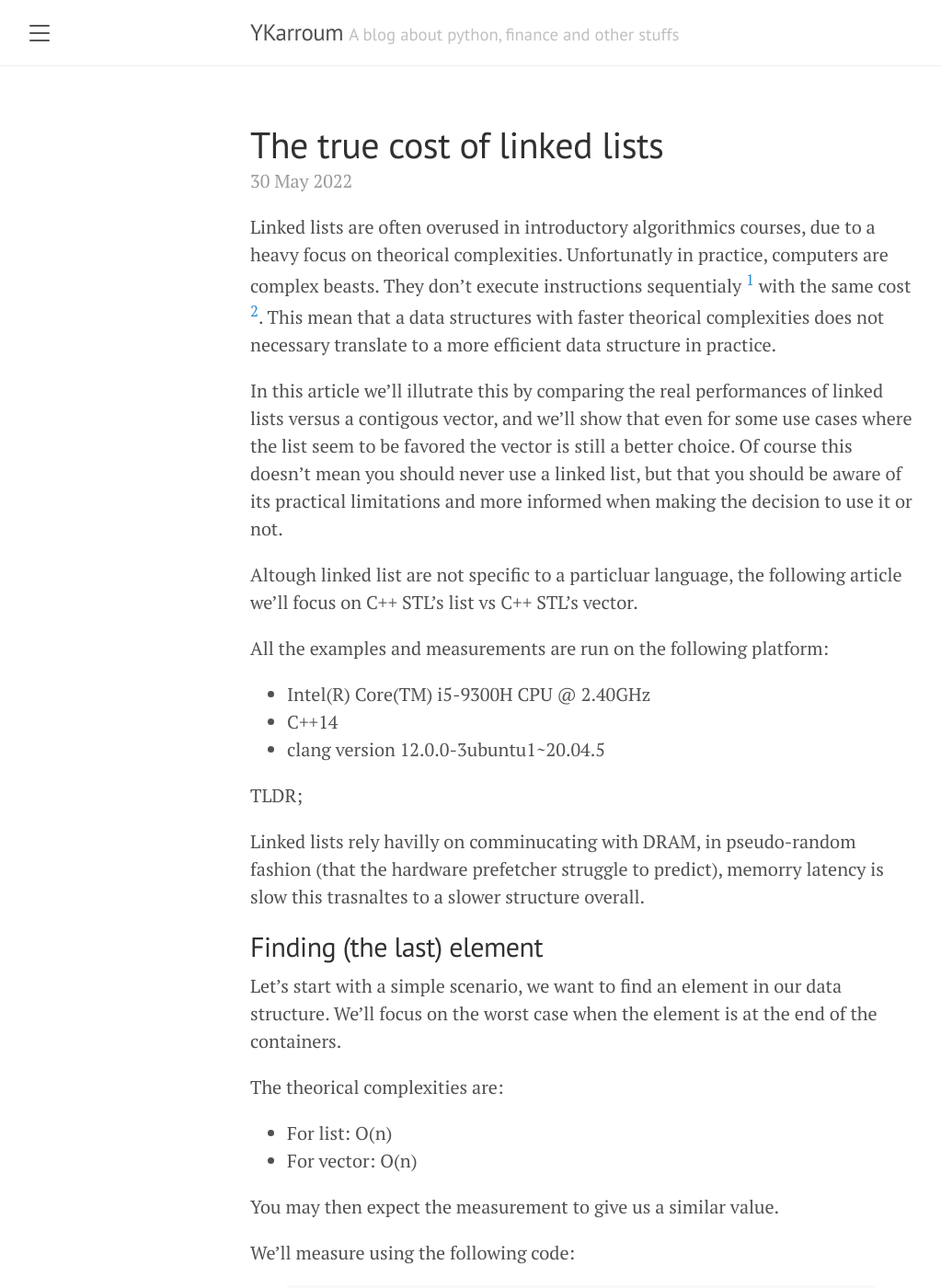
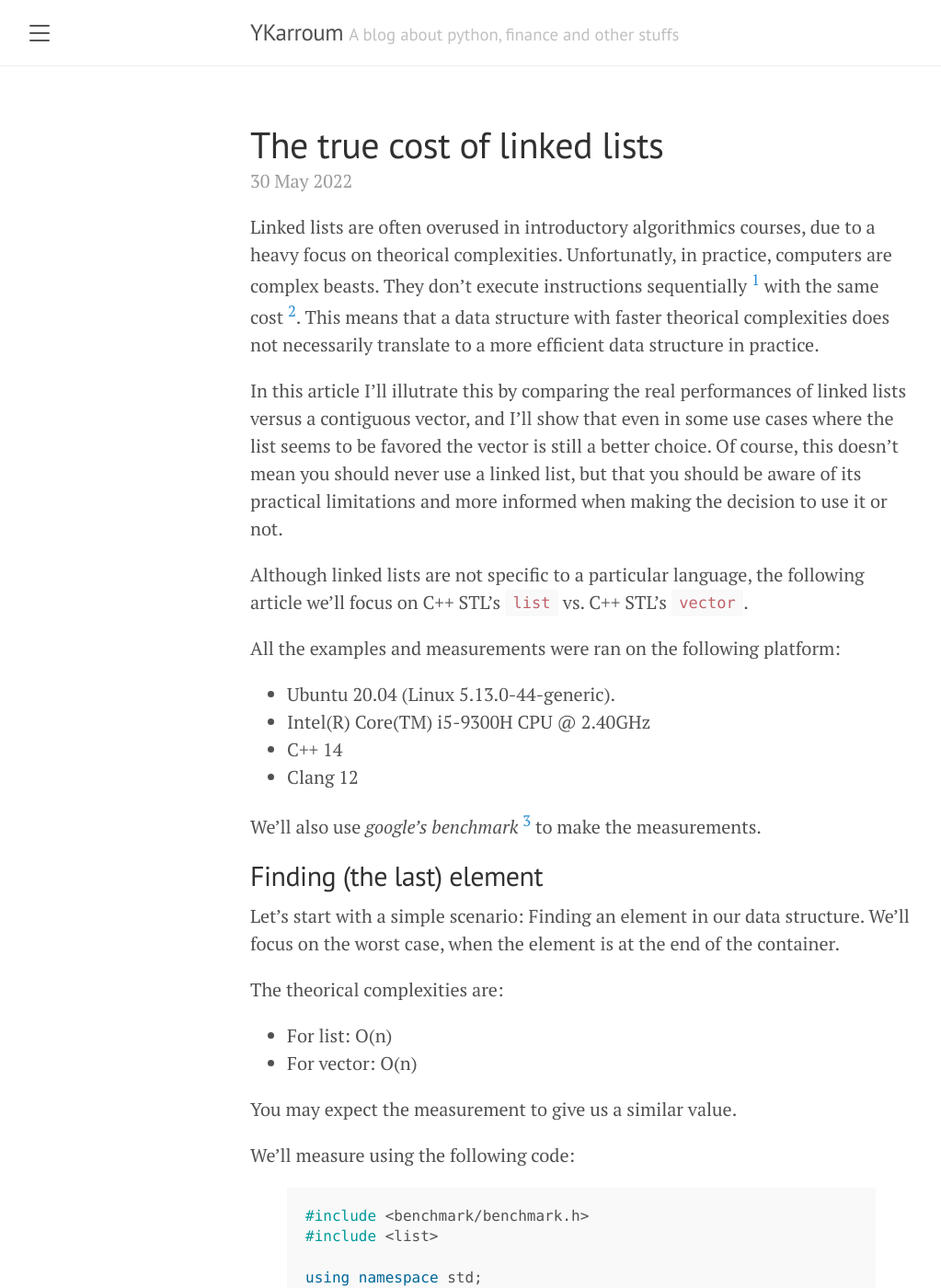
Before and after one commit to ukarroum/ykarroum-blog, a Jekyll site: the page built from blog/_posts/2022-05-30-true-cost-list.md, in a window 1280 px wide and 1400 px high. Shown: the whole window at 92% size, without its empty margins (8-1031 px from the left). Built offline with Jekyll 4.4.1, drawn with Linux system fonts in a browser that asks for light colours; some of the changed text lies outside the part shown.

Commit message:
list article: fixed typos

```diff
--- a/blog/_posts/2022-05-30-true-cost-list.md
+++ b/blog/_posts/2022-05-30-true-cost-list.md
@@ -3,33 +3,32 @@ layout: post
 title: 'The true cost of linked lists'
 ---
 
-Linked lists are often overused in introductory algorithmics courses, due to a heavy focus on theorical complexities. Unfortunatly in practice, computers are complex beasts. They don't execute instructions sequentialy [^1] with the same cost [^2]. This mean that a data structures with faster theorical complexities does not necessary translate to a more efficient data structure in practice.
+Linked lists are often overused in introductory algorithmics courses, due to a heavy focus on theorical complexities. Unfortunatly, in practice, computers are complex beasts. They don't execute instructions sequentially [^1] with the same cost [^2]. This means that a data structure with faster theorical complexities does not necessarily translate to a more efficient data structure in practice.
 
-In this article we'll illutrate this by comparing the real performances of linked lists versus a contigous vector, and we'll show that even for some use cases where the list seem to be favored the vector is still a better choice. Of course this doesn't mean you should never use a linked list, but that you should be aware of its practical limitations and more informed when making the decision to use it or not.
+In this article I'll illutrate this by comparing the real performances of linked lists versus a contiguous vector, and I'll show that even in some use cases where the list seems to be favored the vector is still a better choice. Of course, this doesn't mean you should never use a linked list, but that you should be aware of its practical limitations and more informed when making the decision to use it or not.
 
-Altough linked list are not specific to a particluar language, the following article we'll focus on C++ STL's list vs C++ STL's vector.
+Although linked lists are not specific to a particular language, the following article we'll focus on C++ STL's `list` vs. C++ STL's `vector`.
 
-All the examples and measurements are run on the following platform:
+All the examples and measurements were ran on the following platform:
 
+* Ubuntu 20.04 (Linux 5.13.0-44-generic).
 * Intel(R) Core(TM) i5-9300H CPU @ 2.40GHz
-* C++14
-* clang version 12.0.0-3ubuntu1~20.04.5
+* C++ 14
+* Clang 12
 
-TLDR;
-
-Linked lists rely havilly on comminucating with DRAM, in pseudo-random fashion (that the hardware prefetcher struggle to predict), memorry latency is slow this trasnaltes to a slower structure overall.
+We'll also use _google's benchmark_ [^5] to make the measurements.
 
 Finding (the last) element
 --------------------------
 
-Let's start with a simple scenario, we want to find an element in our data structure. We'll focus on the worst case when the element is at the end of the containers.
+Let's start with a simple scenario: Finding an element in our data structure. We'll focus on the worst case, when the element is at the end of the container.
 
 The theorical complexities are:
 
 * For list: O(n)
 * For vector: O(n)
 
-You may then expect the measurement to give us a similar value.
+You may expect the measurement to give us a similar value.
 
 We'll measure using the following code:
 
@@ -115,16 +114,16 @@ BM_VectorFind/8192      43581 ns        43578 ns        16272
 
 {% endhighlight %}
 
-Suprisignly enough, the vector version is almost 90 times faster than the list version for 8K.
+Surprisingly enough, the vector version is almost 90 times faster than the list version for 8K.
 
-How can we explain this big difference ?
+How can we explain this big difference?
 
 Let me introduce _spatial locality_ and _cache_.
 
 Caches and locality
 -------------------
 
-When you run a program (like our benchmarking example), you usually communicate (a lot) with the main memorry. Altough computer cpus speed has improved a lot in the recent years, memory latencies did not. A typical memorry access has a 100 ns latency [^3]. To improve overall performances, all modern cpus now have multiple levels of caches. The cache is a blazingly fast, but very small, memorry. On intel's cpus you usually have 3 levels of cache (L1 -> L3), L1 being the fastest and smallest, and L3 (also commonly called LLC) being the slowest and biggest.
+When you run a program (like our benchmarking example), you usually communicate (a lot) with the main memory. Although computers CPUs speed has improved a lot in the recent years, memory latencies did not. A typical memory access has a 100 ns latency [^3]. To improve overall performances, all modern CPUs now have multiple levels of caches. The cache is a blazingly fast, but very small, memory. On intel's cpus you usually have 3 levels of cache (L1 -> L3), L1 being the fastest and smallest, and L3 (also commonly called LLC) being the slowest and biggest.
 
 According to [^3], the latencies are:
 
@@ -132,7 +131,7 @@ According to [^3], the latencies are:
 * L2: 7 ns.
 * Main Memorry (DRAM): 100 ns.
 
-To show the caches size in your computer you can use:
+To show the cache's size for your computer, you can use:
 
 {% highlight bash %}
 
@@ -146,36 +145,36 @@ L3 cache:                        8 MiB
 
 You can see that I have two types of L1 cache: _L1d_ for _data_ and _L1i_ for _instructions_.
 
-To decide which data to keep in the cache, the cpu will use what we call _locality_. We have two types of locality: _spatial_ and _temporal_.
+The CPU will keep data based on _locality_. We have two types of locality: _spatial_ and _temporal_.
 
-_Spatial locality_ means that when you access a particular adress in memorry, you'll probably need the content of the adresses close to it.
+_Spatial locality_: When you access an address in memory, you'll probably need the content of the addresses closest to it.
 
-_Temporal locality_ means that when you access a particular adress in memorry, you'll probably need the same value in the near future.
+_Temporal locality_: When you access an address in memory, you'll probably need the same value in the near future.
 
 But what does any of this have with our initial problem ?
 
-Well the memorry layout of the vector heavily benefit from the spatial locality, this is what happens in our benchmarking example:
+Well the memory layout of the vector heavily benefit from the spatial locality, this is what happens in our benchmarking example:
 
-* Retrieve the first element content from memorry (cost ~100 ns).
-* The cpu expect you to use the near adresses contents, he'll then retrieve a whole cache line from memorry (64 bytes, or 16 ints on my computer).
-* The next teration we try to access the content of the second element, since the values are contigous in memorry the value is in cache (cost ~7ns).
+* We Retrieve the first element value from memory (cost ~100 ns).
+* The CPU expects us to use the near addresses' contents, he'll then retrieve a whole cache line from memory (64 bytes, or 16 ints on my computer).
+* The next iteration, we try to access the content of the second element, since the values are contiguous in memory the value is in cache (cost ~7ns).
 
 For the linked list, things are a little different:
 
-* Retrieve the first element content from memorry (cost ~100 ns).
-* The cpu expect you to use the near adresses contents, he'll then retrieve a whole cache line from memorry (again 64 bytes).
-* Then you fetch the next pointer, and the next adress is not necessarly the one next to the last one (cost 7ns to 100ns, in practice probably 100ns).
+* We Retrieve the first element content from memory (cost ~100 ns).
+* The CPU expects us to use the near addresses' contents, he'll then retrieve a whole cache line from memory (again 64 bytes).
+* Then we fetch the next pointer, the next address is not necessarily the one next to the last one (cost 7ns to 100ns, in practice probably 100ns).
 
 This is why I added the `tmp_list`, inserting all the elements at once will just put all the elements next to each other, which is not a realistic scenario.
 
-When the cpu have to fetch from main memorry instead of cache, we say that the cpu did a _cache miss_.
+When the CPU has to fetch from main memory instead of the cache, we say that the CPU did a _cache miss_.
 
 Counting cache misses
 ---------------------
 
-We can count the number of cache misses using `jevents` of `pmu_tools` [^4].
+We can count the number of cache misses using `jevents` from `pmu_tools` [^4].
 
-I'll explain how the PMC/PMU work in a future article. For now you just need to understand that the cpu have a bunch of "counters" that we can use to count specific events, in our case the cache misses event.
+I'll explain in a future article how the PMU/PMC works. For now you just need to understand that the CPU has a bunch of "counters" that we can use to count specific events, in our case the cache misses event.
 
 We can use the following code:
 
@@ -224,14 +223,14 @@ BM_VectorFind/8192      45021 ns         15576        1.29173
 {% endhighlight %}
 
 You may find it odd that we have less than one cache miss for some rows, I mean we should at least need to access DRAM once right ?
-This is due to having a lot of iterations in google benchmarks, first iterations will put the data in cache (precisly L2 and L3 that are big enough to keep it) and latter iterations will just use those low level caches. We can remove this effect by increasing the number of elements inserted in `tmp_list`.
+This is due google benchmarks running multiple iterations, first iteration will put the data in cache (precisly L2 and L3 that are big enough to keep it) and latter iterations will just use those low level caches. We can remove this effect by increasing the number of elements inserted in `tmp_list`.
 
 As you can see for 8K we make, in average 941 cache misses.
 
-A linked list on contigous memorry
+A linked list on contiguous memorry
 ---------------------------
 
-We can now remove the `tmp_list` to have a more "cache friendly" linked list:
+We can now remove the `tmp_list` to have a linked list on contiguous memory, although in practice you'll rarely use a list for a similar use case:
 
 {% highlight cpp %}
 #include <benchmark/benchmark.h>
@@ -307,7 +306,7 @@ BM_VectorFind/8192      44067 ns        44072 ns        16161
 
 The _vector_ version is _only_ 7 times faster.
 
-This can be explained by the size of the list node (32 bytes), a cache line can only hold 2 nodes while it can hold 16 integers.
+The remaining difference can be explained by the size of the list node (32 bytes), a cache line can only hold 2 nodes while it can hold 16 integers.
 
 We can count the number of cache misses:
 
@@ -446,17 +445,17 @@ BM_VectorInsert/8192/8192    5907307 ns      5906365 ns          113
 
 {% endhighlight %}
 
-As you can see the _vectot_ is still faster on a lot of sizes, the _list_ data structures only become faster when we start inserting 4k elements !
-Why ? Well each time we insert we pay a malloc, and _malloc_ can be really costy.
+As you can see the _vector_ is still faster on a lot of sizes, the _list_ data structures only become faster when we start inserting 4k elements!
+Why? Well each time we insert we pay a malloc, and _malloc_ can be really costly.
 
-In college we tend to focus on the cost of moving the whole vector just to insert one element, but in practice (unless you're doing it too often), the _mallocs_ cost will still be greater.
+People tend to focus on the cost of moving the whole vector just to insert one element, but in practice (unless you're doing it too often), the _mallocs_ cost will still be greater.
 
 Conclution
 ----------
 
-Should we then stop using linked lists ? No, there are use cases where list will outperform a vector (as we saw earlier if you have a loot of insertions), but the point of this article is to show that we need to be more careful and informed before using it, and one single insert in the middle of the list don't justify the cost. It's important to measure and to understand that theorical model we use don't take into considerations things like cache costs and mallocs costs.
+Should we then stop using linked lists? No, there are still use cases where _list_ will outperform a vector (as we saw earlier if you have a lot of insertions), but the point of this article is to show that we need to be more careful and informed before committing to using it, and one single insert in the middle of the list doesn't justify the cost. It's important to measure and to understand that theoretical model may not take into consideration things like cache costs and mallocs costs.
 
-The same reasoning can be used on other structures like trees (std::map and std::set are usually implemented using a red black tree).
+The same reasoning can be used on other data structures as well, like trees (std::map and std::set are usually implemented using a red black tree).
 
 Footnotes
 ---------
```
Also changed, not shown: other parts of blog/_posts/2022-05-30-true-cost-list.md (+2 -1 lines).
